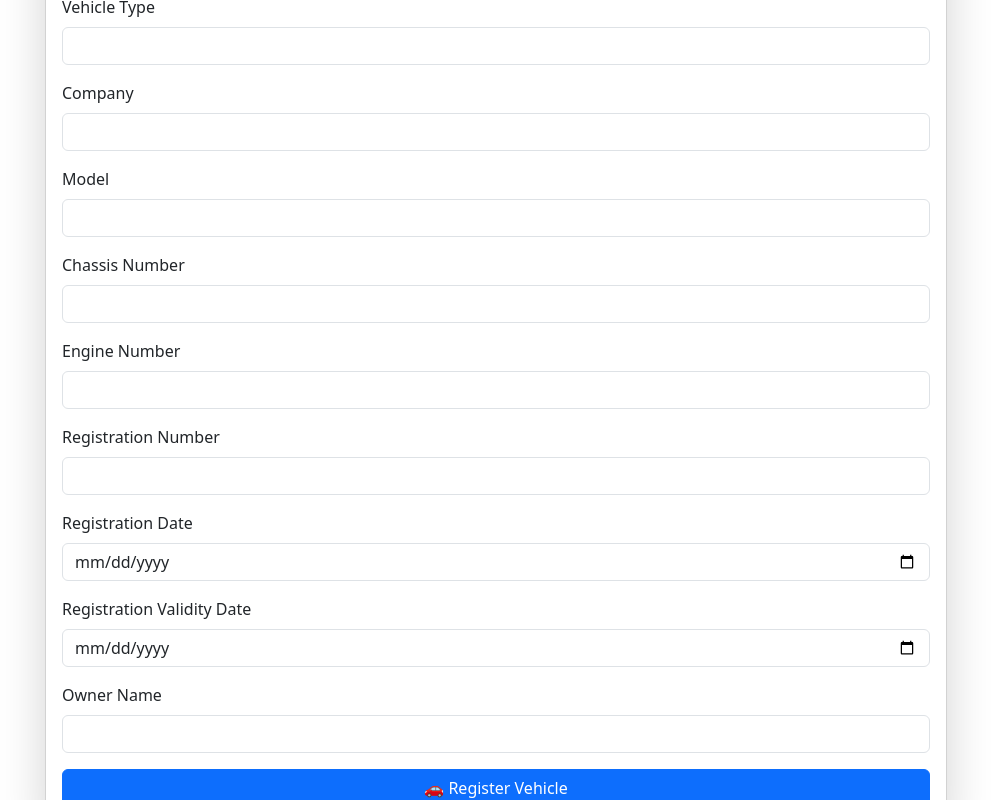
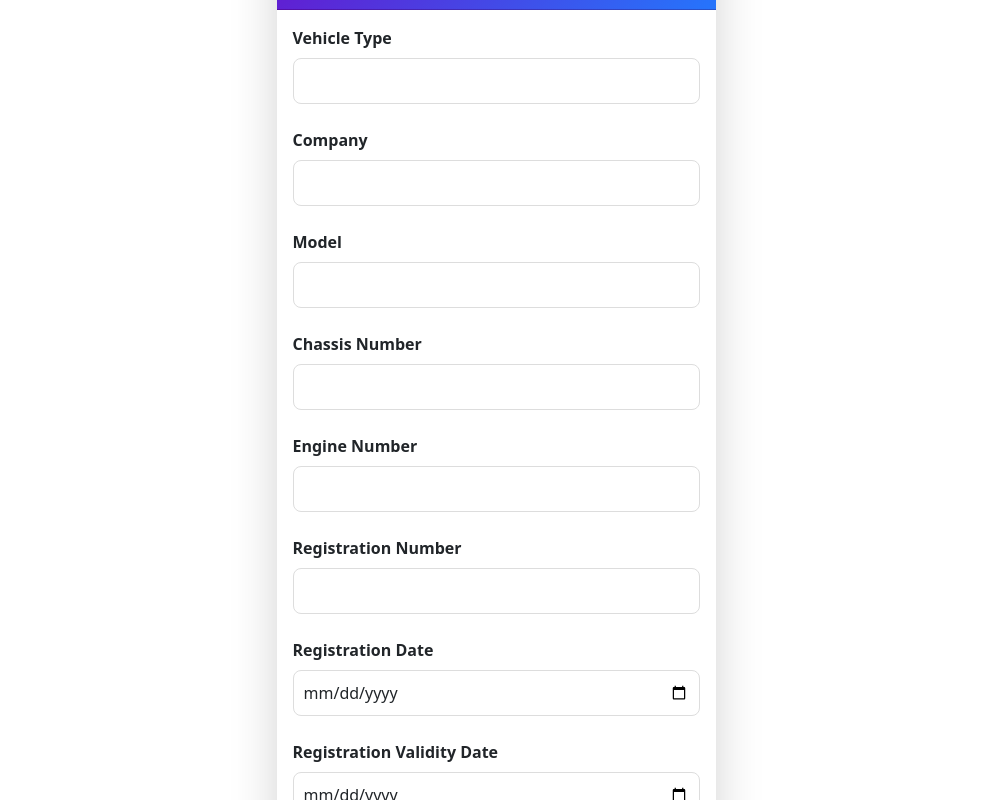
Before and after one commit to siddhantpatni0407/angular-tracker-manager-ui, an Angular app: page /register-vehicle in a window 1280 px wide. Shown: the part 300-1100 px from the top of the page, without its empty margins (144-1135 px from the left). Built offline with nearby package versions, Linux system fonts and the light colour scheme; sample sign-in values are in the browser's storage.

Commit message:
Register vehicle form UI enhancements
Register vehicle form UI enhancements

```diff
--- a/src/app/components/vehicle-tracker/register-vehicle/register-vehicle.component.css
+++ b/src/app/components/vehicle-tracker/register-vehicle/register-vehicle.component.css
@@ -0,0 +1,54 @@
+/* Gradient Backgrounds */
+.bg-gradient-to-r {
+    background: linear-gradient(135deg, #6a11cb, #2575fc);
+  }
+
+  /* Custom Card Styling */
+  .custom-card {
+    border: none;
+    border-radius: 15px;
+    overflow: hidden;
+    transition: transform 0.3s ease, box-shadow 0.3s ease;
+  }
+
+  .custom-card:hover {
+    transform: translateY(-5px);
+    box-shadow: 0 10px 20px rgba(0, 0, 0, 0.2);
+  }
+
+  /* Custom Input Styling */
+  .custom-input {
+    border: 1px solid #ddd;
+    border-radius: 8px;
+    padding: 10px;
+    transition: border-color 0.3s ease;
+  }
+
+  .custom-input:focus {
+    border-color: #2575fc;
+    box-shadow: 0 0 5px rgba(37, 117, 252, 0.5);
+  }
+
+  /* Animated Button */
+  .animated-btn {
+    transition: transform 0.3s ease, box-shadow 0.3s ease;
+  }
+
+  .animated-btn:hover {
+    transform: translateY(-2px);
+    box-shadow: 0 5px 10px rgba(0, 0, 0, 0.2);
+  }
+
+  /* Fade-In Animation */
+  .fade-in {
+    animation: fadeIn 0.5s ease-in-out;
+  }
+
+  @keyframes fadeIn {
+    from {
+      opacity: 0;
+    }
+    to {
+      opacity: 1;
+    }
+  }
--- a/src/app/components/vehicle-tracker/register-vehicle/register-vehicle.component.html
+++ b/src/app/components/vehicle-tracker/register-vehicle/register-vehicle.component.html
@@ -1,4 +1,4 @@
-<div class="container mt-5 position-relative">
+<div class="container mt-5 position-relative fade-in">
   <!-- Header Section -->
   <div class="d-flex justify-content-between align-items-center">
     <h2 class="fw-bold text-primary">
@@ -15,163 +15,167 @@
   </div>
 
   <!-- Form Section -->
-  <div class="card shadow-lg mt-4">
-    <div class="card-header bg-primary text-white text-center">
+  <div class="row justify-content-center mt-4">
+    <div class="col-md-8 col-lg-6">
+      <div class="card shadow-lg rounded-lg custom-card">
+        <!-- Card Header -->
+        <div class="card-header bg-gradient-to-r from-primary to-teal text-white text-center py-4">
           <h4>🚗 Vehicle Registration Form</h4>
         </div>
+
         <div class="card-body">
           <!-- Success Message -->
-      <div *ngIf="successMessage" class="alert alert-success text-center">
+          <div *ngIf="successMessage" class="alert alert-success text-center fade-in">
             ✅ {{ successMessage }}
           </div>
 
           <!-- Error Message -->
-      <div *ngIf="errorMessage" class="alert alert-danger text-center">
+          <div *ngIf="errorMessage" class="alert alert-danger text-center fade-in">
             ❌ {{ errorMessage }}
           </div>
 
           <form (ngSubmit)="registerVehicle()">
             <!-- Vehicle Type -->
-        <div class="mb-3">
-          <label class="form-label">Vehicle Type</label>
+            <div class="mb-4">
+              <label class="form-label fw-bold">Vehicle Type</label>
               <input
                 type="text"
-            class="form-control"
+                class="form-control custom-input"
                 name="vehicleType"
                 [(ngModel)]="vehicleData.vehicleType"
                 required
               />
-          <div *ngIf="submitted && !vehicleData.vehicleType" class="text-danger">
+              <div *ngIf="submitted && !vehicleData.vehicleType" class="text-danger small">
                 ⚠️ Vehicle Type is required.
               </div>
             </div>
 
             <!-- Company -->
-        <div class="mb-3">
-          <label class="form-label">Company</label>
+            <div class="mb-4">
+              <label class="form-label fw-bold">Company</label>
               <input
                 type="text"
-            class="form-control"
+                class="form-control custom-input"
                 name="vehicleCompany"
                 [(ngModel)]="vehicleData.vehicleCompany"
                 required
               />
-          <div *ngIf="submitted && !vehicleData.vehicleCompany" class="text-danger">
+              <div *ngIf="submitted && !vehicleData.vehicleCompany" class="text-danger small">
                 ⚠️ Company is required.
               </div>
             </div>
 
             <!-- Model -->
-        <div class="mb-3">
-          <label class="form-label">Model</label>
+            <div class="mb-4">
+              <label class="form-label fw-bold">Model</label>
               <input
                 type="text"
-            class="form-control"
+                class="form-control custom-input"
                 name="vehicleModel"
                 [(ngModel)]="vehicleData.vehicleModel"
                 required
               />
-          <div *ngIf="submitted && !vehicleData.vehicleModel" class="text-danger">
+              <div *ngIf="submitted && !vehicleData.vehicleModel" class="text-danger small">
                 ⚠️ Model is required.
               </div>
             </div>
 
             <!-- Chassis Number -->
-        <div class="mb-3">
-          <label class="form-label">Chassis Number</label>
+            <div class="mb-4">
+              <label class="form-label fw-bold">Chassis Number</label>
               <input
                 type="text"
-            class="form-control"
+                class="form-control custom-input"
                 name="chassisNumber"
                 [(ngModel)]="vehicleData.chassisNumber"
                 required
               />
-          <div *ngIf="submitted && !vehicleData.chassisNumber" class="text-danger">
+              <div *ngIf="submitted && !vehicleData.chassisNumber" class="text-danger small">
                 ⚠️ Chassis Number is required.
               </div>
             </div>
 
             <!-- Engine Number -->
-        <div class="mb-3">
-          <label class="form-label">Engine Number</label>
+            <div class="mb-4">
+              <label class="form-label fw-bold">Engine Number</label>
               <input
                 type="text"
-            class="form-control"
+                class="form-control custom-input"
                 name="engineNumber"
                 [(ngModel)]="vehicleData.engineNumber"
                 required
               />
-          <div *ngIf="submitted && !vehicleData.engineNumber" class="text-danger">
+              <div *ngIf="submitted && !vehicleData.engineNumber" class="text-danger small">
                 ⚠️ Engine Number is required.
               </div>
             </div>
 
             <!-- Registration Number -->
-        <div class="mb-3">
-          <label class="form-label">Registration Number</label>
+            <div class="mb-4">
+              <label class="form-label fw-bold">Registration Number</label>
               <input
                 type="text"
-            class="form-control"
+                class="form-control custom-input"
                 name="registrationNumber"
                 [(ngModel)]="vehicleData.registrationNumber"
                 (blur)="validateRegistrationNumber()"
                 required
               />
-          <div *ngIf="submitted && !vehicleData.registrationNumber" class="text-danger">
+              <div *ngIf="submitted && !vehicleData.registrationNumber" class="text-danger small">
                 ⚠️ Registration Number is required.
               </div>
-          <div *ngIf="registrationError" class="text-danger">
+              <div *ngIf="registrationError" class="text-danger small">
                 ❌ Invalid format!
               </div>
             </div>
 
             <!-- Registration Date -->
-        <div class="mb-3">
-          <label class="form-label">Registration Date</label>
+            <div class="mb-4">
+              <label class="form-label fw-bold">Registration Date</label>
               <input
                 type="date"
-            class="form-control"
+                class="form-control custom-input"
                 name="registrationDate"
                 [(ngModel)]="vehicleData.registrationDate"
                 required
               />
-          <div *ngIf="submitted && !vehicleData.registrationDate" class="text-danger">
+              <div *ngIf="submitted && !vehicleData.registrationDate" class="text-danger small">
                 ⚠️ Registration Date is required.
               </div>
             </div>
 
             <!-- Registration Validity Date -->
-        <div class="mb-3">
-          <label class="form-label">Registration Validity Date</label>
+            <div class="mb-4">
+              <label class="form-label fw-bold">Registration Validity Date</label>
               <input
                 type="date"
-            class="form-control"
+                class="form-control custom-input"
                 name="registrationValidityDate"
                 [(ngModel)]="vehicleData.registrationValidityDate"
                 required
               />
-          <div *ngIf="submitted && !vehicleData.registrationValidityDate" class="text-danger">
+              <div *ngIf="submitted && !vehicleData.registrationValidityDate" class="text-danger small">
                 ⚠️ Validity Date is required.
               </div>
             </div>
 
             <!-- Owner Name -->
-        <div class="mb-3">
-          <label class="form-label">Owner Name</label>
+            <div class="mb-4">
+              <label class="form-label fw-bold">Owner Name</label>
               <input
                 type="text"
-            class="form-control"
+                class="form-control custom-input"
                 name="ownerName"
                 [(ngModel)]="vehicleData.ownerName"
                 required
               />
-          <div *ngIf="submitted && !vehicleData.ownerName" class="text-danger">
+              <div *ngIf="submitted && !vehicleData.ownerName" class="text-danger small">
                 ⚠️ Owner Name is required.
               </div>
             </div>
 
             <!-- Submit Button -->
-        <button type="submit" class="btn btn-primary w-100" [disabled]="isLoading">
+            <button type="submit" class="btn btn-primary w-100 rounded-pill py-2 animated-btn" [disabled]="isLoading">
               <span *ngIf="isLoading" class="spinner-border spinner-border-sm"></span>
               <span *ngIf="!isLoading">🚗 Register Vehicle</span>
             </button>
@@ -179,3 +183,5 @@
         </div>
       </div>
     </div>
+  </div>
+</div>
```
Lines whose indentation alone changed are shown as unchanged.
